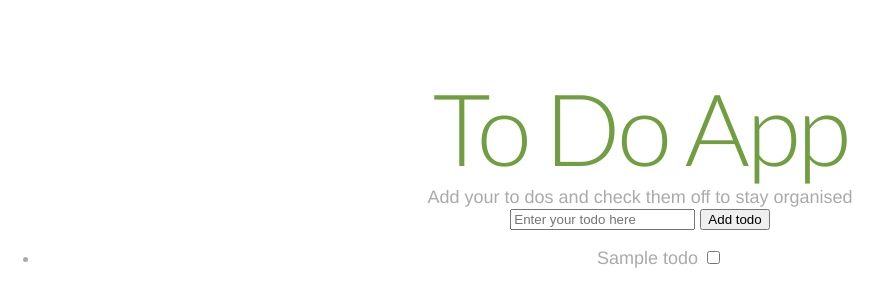
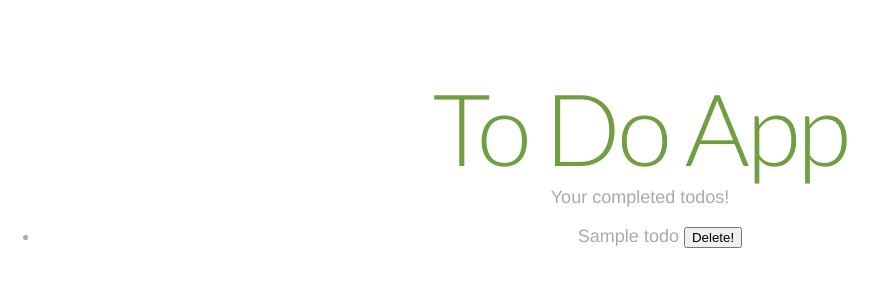
Before and after one commit to georginaw/slim3-skeleton, a PHP site: template templates/completed.phtml in a window 1280 px wide. Shown: the top 307 px of the page, without its empty margins (0-892 px from the left). Run offline with PHP 8.4, Linux system fonts and the light colour scheme; the template is opened without the code that fills it: most values are stand-ins (such as "Sample title", 1, 10 or a date in 2020).

Commit message:
edited html etc on the completed view

```diff
--- a/src/routes.php
+++ b/src/routes.php
@@ -10,4 +10,6 @@ return function (App $app) {
 
     $app->post('/add', 'AddTodoController');
 
+
+
 };
--- a/templates/completed.phtml
+++ b/templates/completed.phtml
@@ -28,16 +28,12 @@
 </head>
 <body>
 <h1>To Do App</h1>
-<div>Add your to dos and check them off to stay organised</div>
-<form id="todoInputForm">
-    <input type="text" placeholder="Enter your todo here">
-    <input type="submit" value="Add todo">
-</form>
+<div>Your completed todos!</div>
 
 <div id="to-do-list">
     <ul class="todos"><?php foreach ($todos as $todo) { ?>
             <li><?php echo $todo["todo_name"]; ?>
-                <input type="checkbox" name="<?php echo $todo["todo_name"]; ?>-checkbox" value="unchecked">
+                <input type="button" name="<?php echo $todo["todo_name"]; ?>-delete" value="Delete!">
             </li>
         <?php } ?>
     </ul>
```
